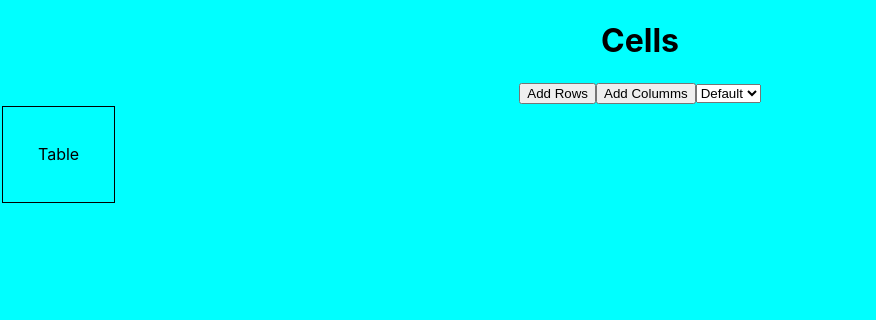
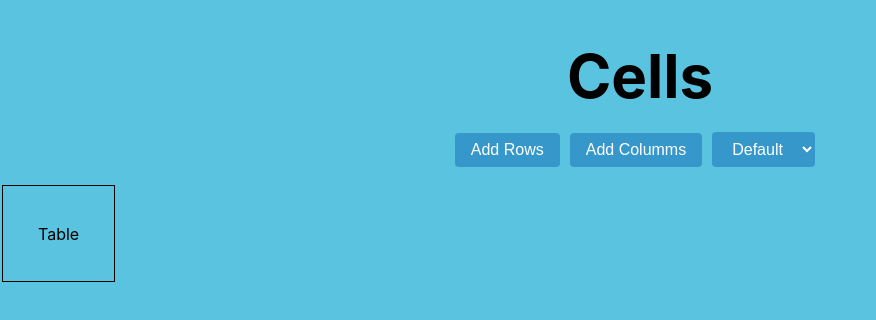
Before and after one commit to MohammedF425/ttp-assign6, a React (Create React App) app in the folder assign6/: page / in a window 1280 px wide. Shown: the top 320 px of the page, without its empty margins (0-876 px from the left). Built offline with nearby package versions, Linux system fonts and the light colour scheme.

Commit message:
some styling

```diff
--- a/assign6/src/App.css
+++ b/assign6/src/App.css
@@ -37,7 +37,7 @@
   }
 }
 body{
-  background-color: aqua;
+  background: rgb(89, 195, 224);
 
 }
 table TD{
--- /dev/null
+++ b/assign6/src/components/Styling.css
@@ -0,0 +1,28 @@
+.add-button {
+    background-color: rgba(24, 114, 183, 0.524);
+    color: rgb(255, 255, 255);
+    font-size: 16px;
+    padding: 8px 16px;
+    border: none;
+    border-radius: 4px;
+    cursor: pointer;
+    margin-right: 10px;
+  }
+
+.menu {
+  background-color: rgba(24, 114, 183, 0.524);
+    color: rgb(255, 255, 255);
+    font-size: 16px;
+    padding: 8px 16px;
+    border: none;
+    border-radius: 4px;
+    cursor: pointer;
+    margin-right: 10px;
+}
+
+.heading {
+  font-size: 24px;
+  color: blue;
+  font-weight: bold;
+  margin-bottom: 20px;
+}
--- a/assign6/src/components/assign6.jsx
+++ b/assign6/src/components/assign6.jsx
@@ -1,6 +1,7 @@
 import React, {useEffect, useRef, useState} from "react";
 import TableRow from "./TableRow";
 import TableCell from "./TableCell";
+import "./Styling.css";
 
 const Assign6 = () => {
     const [selectedColor, setSelectedColor] = useState('');
@@ -41,14 +42,23 @@ const Assign6 = () => {
     return(
         <div>
 
-            <h1>Cells</h1>
+            <h1
+                style={{
+                    fontSize: '60px',
+                    color: 'black',
+                    fontWeight: 'bold',
+                    marginBottom: '20px',
+                }}
+            >
+            Cells
+            </h1>
 
-            <button type="button" onClick = {addRows}>Add Rows</button>
-            <button type="button" onClick = {addCols}>Add Columms</button>
+            <button type="button" onClick = {addRows} className="add-button">Add Rows</button>
+            <button type="button" onClick = {addCols}className="add-button" >Add Columms</button>
             {/* <!-- <button type="button" onClick= {remRows}>Remove Rows</button>
             <button type="button" onClick= {remCols}>Remove Columns</button>
             --> */}
-            <select id="color" onChange = {changeColor}>
+            <select id="color" onChange = {changeColor} className="menu">
             <option value ="">Default</option>
             <option value ="red">Red</option>
             <option value ="blue">Blue</option>
@@ -61,6 +71,7 @@ const Assign6 = () => {
                 <button id="clearAllCells" onclick="clearall">Clear All Cells</button>
             --> */}
 
+            <p></p>
             <table id='grid'>
             <tr>
             <td className="tableCell">Table</td>
```
